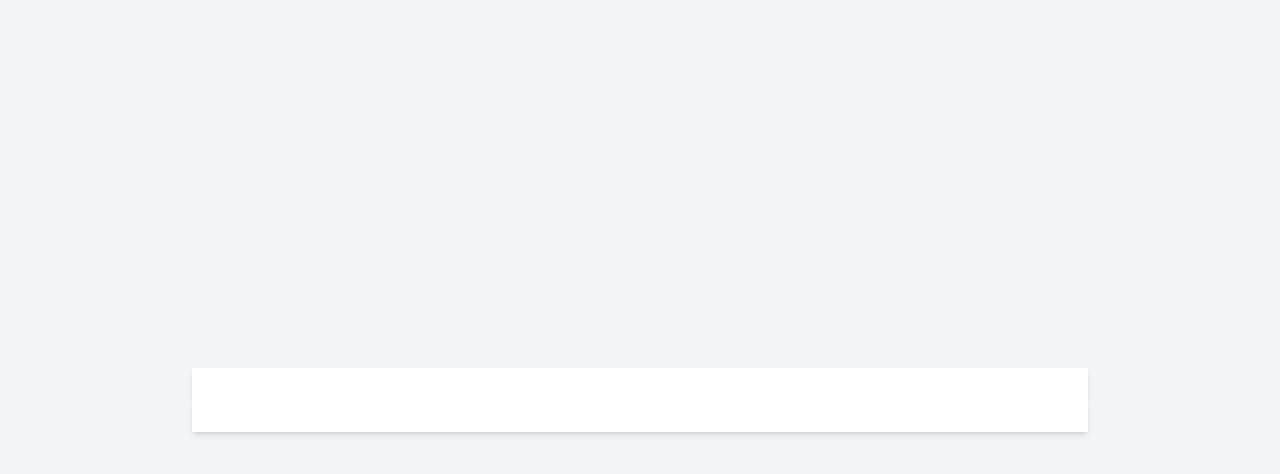
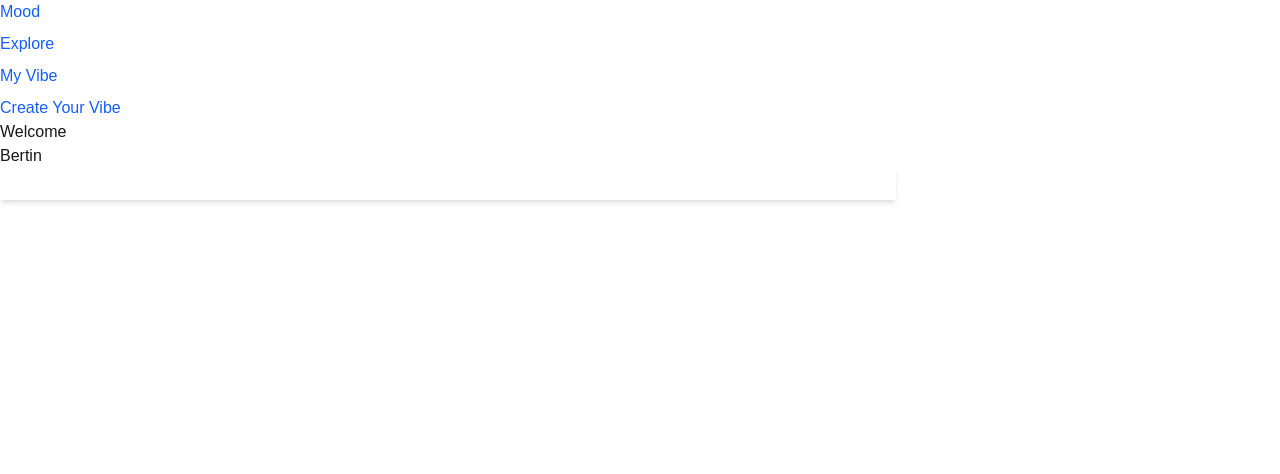
Before and after one commit to Honorine-Ishimwe/SpotMood, a Next.js app: page / in a window 1280 px wide. Shown: the top 474 px of the page. Built offline with nearby package versions, Linux system fonts and the light colour scheme.

Commit message:
Layout div

```diff
--- a/pages/index.js
+++ b/pages/index.js
@@ -12,12 +12,32 @@ const geistMono = Geist_Mono({
 });
 
 export default function Home() {
+  let var_name = "Bertin";
   return (
-      <div  className="flex flex-col items-center justify-center min-h-screen p-4 bg-gray-100">
-        <header className="flex items-center justify-between w-full max-w-4xl p-4 bg-white shadow-md">
+      <div  className="">
+        <header className="flex ">
           {/*header section */}
         </header>
         <main>
+        <div className="flex navigation">
+          <nav className="flex flex-col space-y-2">
+            <a href="/mood" className="text-blue-600 hover:underline">Mood</a>
+            <a href="/explore" className="text-blue-600 hover:underline">Explore</a>
+            <a href="/myVibe" className="text-blue-600 hover:underline">My Vibe</a>
+            <a href="/custom" className="text-blue-600 hover:underline">Create Your Vibe</a>
+          </nav>
+        </div>
+          <div className="Welcome">
+            <h1>Welcome </h1>
+            <p>{var_name}</p>
+
+          </div>
+          <div className="msg">
+
+          </div>
+          <div className="logo">
+
+          </div>
           {/*main section*/}
         </main>
           <footer className="flex items-center justify-between w-full max-w-4xl p-4 bg-white shadow-md">
```
